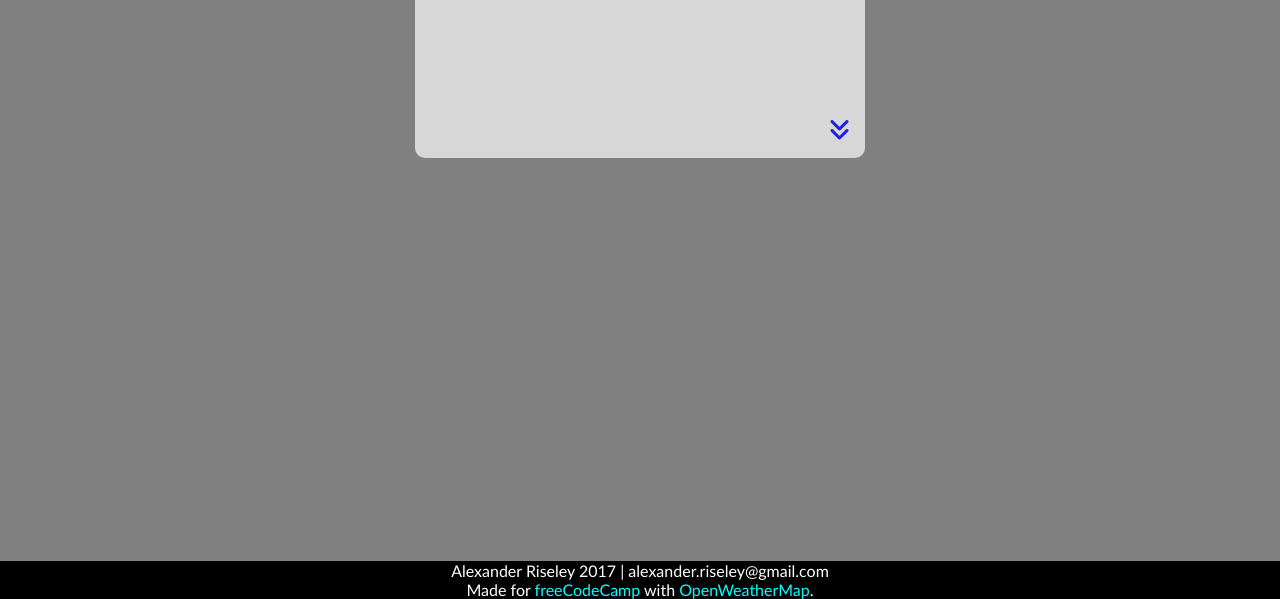
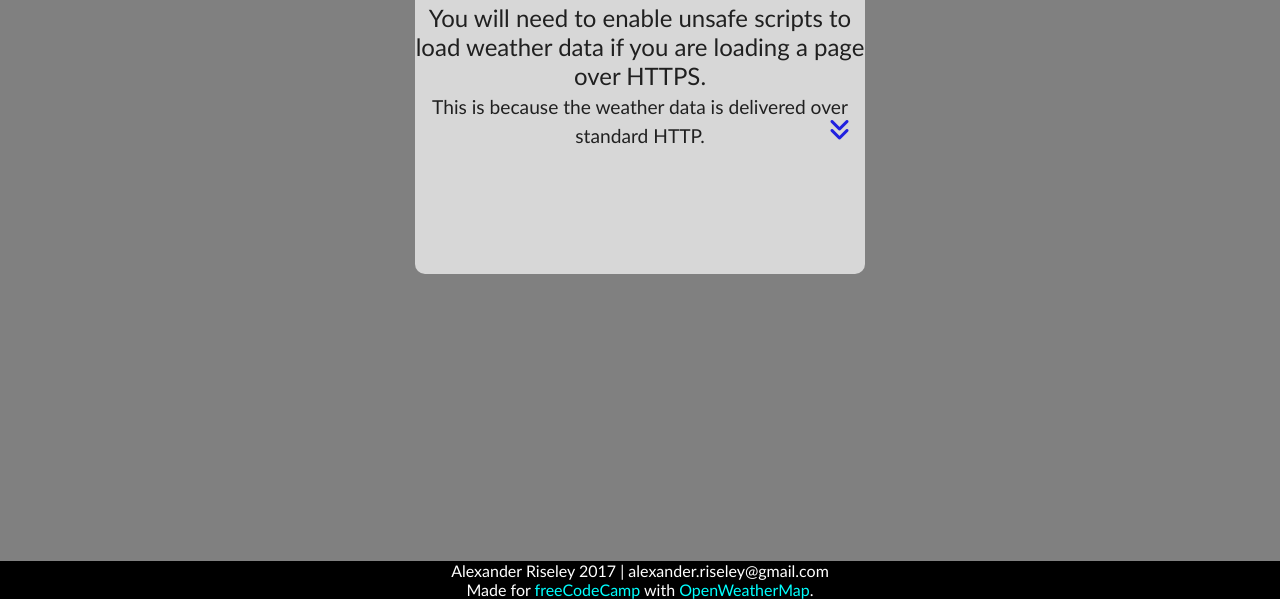
Before and after one commit to Egeroth24/freeCodeCamp, a plain HTML site: page Local_Weather_Viewer/index.html in a window 1280 px wide. Shown: the part 201-800 px from the top of the page. Drawn offline with nearby package versions, Linux system fonts and the light colour scheme.

Commit message:
Added HTTPS Note to Weather Viewer
As Github only supports HTTPS and OpenWeatherMap only supports HTTP, it
is required to load unsafe scripts. A note detailing this has been
added.

```diff
--- a/Local_Weather_Viewer/index.html
+++ b/Local_Weather_Viewer/index.html
@@ -37,7 +37,8 @@
                 </div>
 
                 <div id="description">
-                    <span id="descText">&nbsp;</span>
+                    <span id="descText">You will need to enable unsafe scripts to load weather data if you are loading a page over HTTPS.</span>
+                    <span id="httpNote" style="font-size: 80%;"><br />This is because the weather data is delivered over standard HTTP.</span>
                 </div>
 
                 <div id="iconDiv" class="iconFiller">
--- a/Local_Weather_Viewer/javascript.js
+++ b/Local_Weather_Viewer/javascript.js
@@ -92,6 +92,7 @@ function updateLocalWeather() {
         document.getElementById("tempText").innerHTML = tempC + "&deg;";
         document.getElementById("locationText").innerHTML = location + ", " + locationCountry;
         document.getElementById("descText").innerHTML = description;
+        document.getElementById("httpNote").innerHTML = "";
         document.getElementById("windSpd").innerHTML = Math.round(windSpeed * 3.6) + " km/h";
         document.getElementById("windDeg").innerHTML = windDeg + "&deg;";
         document.getElementById("humidity").innerHTML = humidity + "%";
```
Also changed, not shown: Local_Weather_Viewer/To Do.txt.
